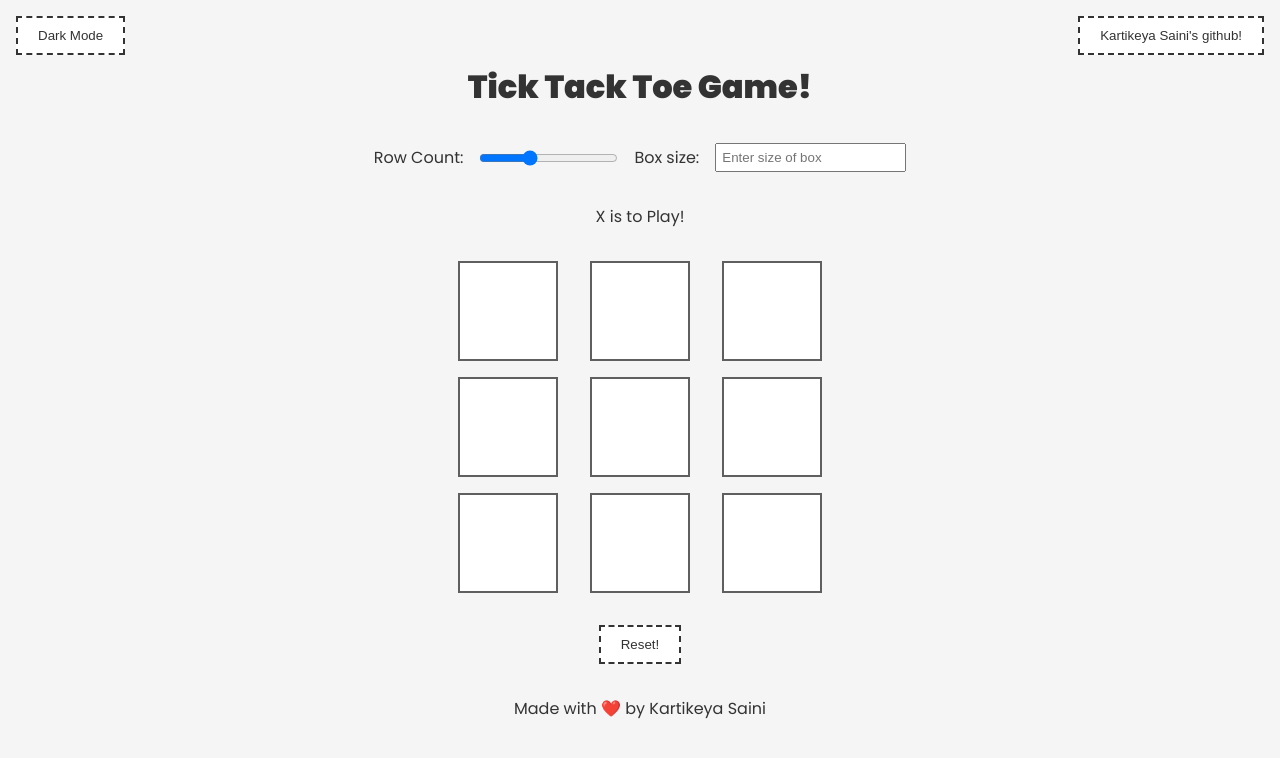
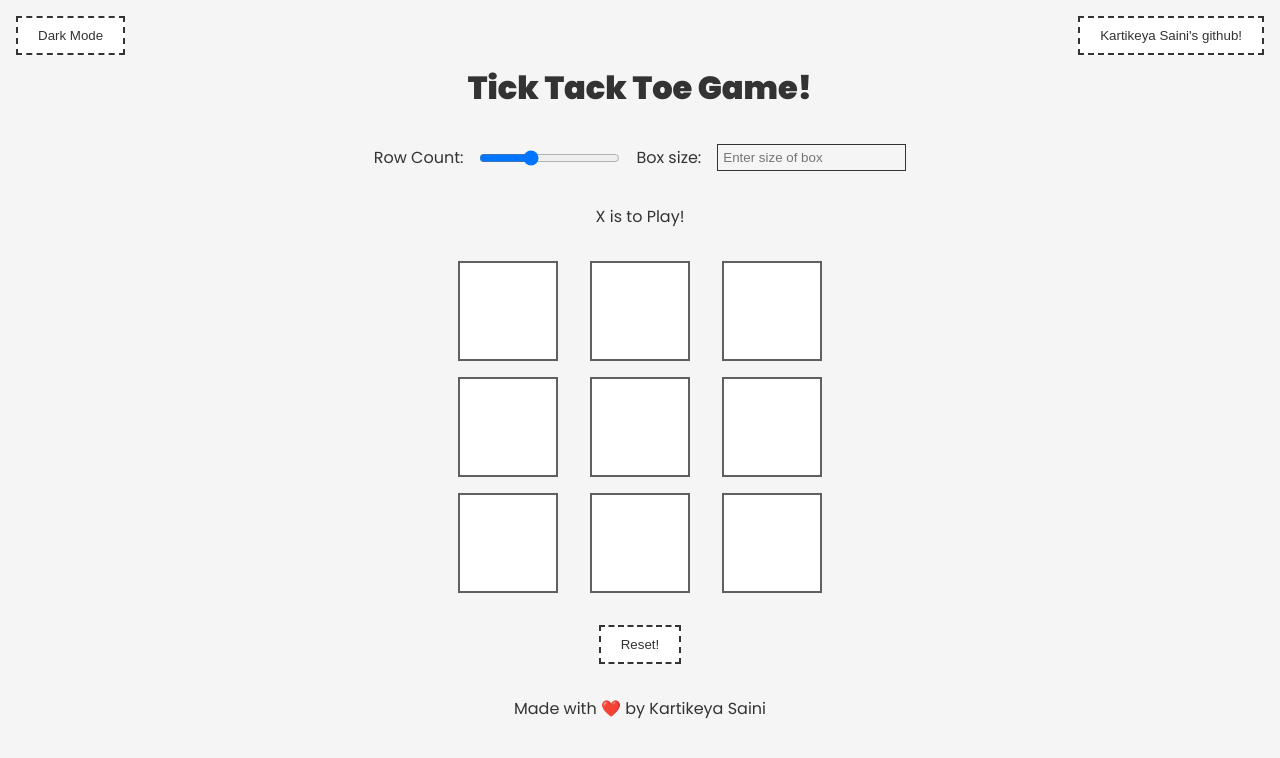
Before and after one commit to hi-Kartik2004/tick-tack-toe-vanilla-js, a plain HTML site: page index.html in a window 1280 px wide. Drawn offline with Linux system fonts and the light colour scheme; a web font is replaced by a local one.

Commit message:
Theme shift for input field corrected

```diff
--- a/style.css
+++ b/style.css
@@ -108,6 +108,9 @@ footer{
 input{
   padding: 5px;
   outline: none;
+  background-color: var(--bg-color);
+  border: 1px solid var(--text-color);
+  color: var(--text-color);
 }
 
 
```
